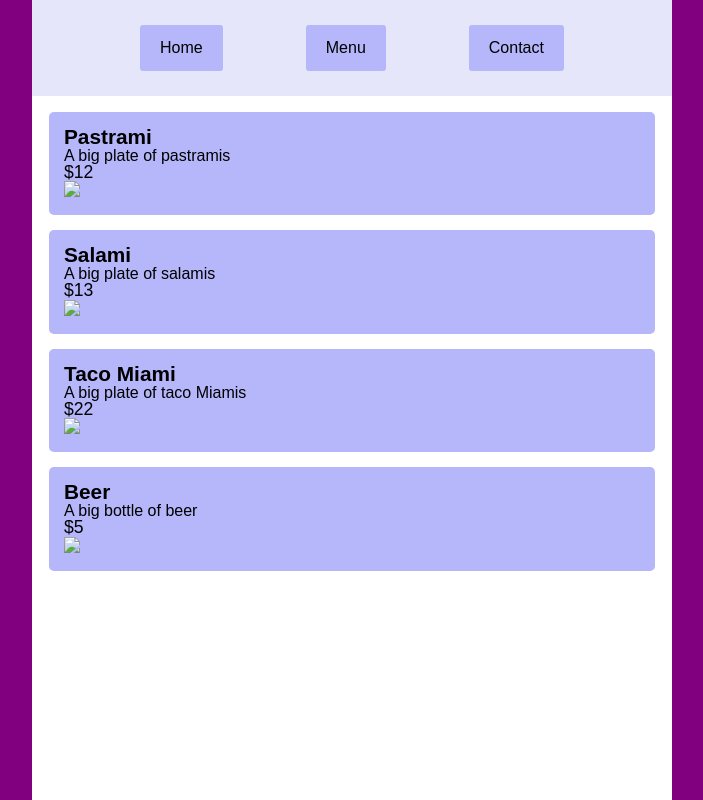
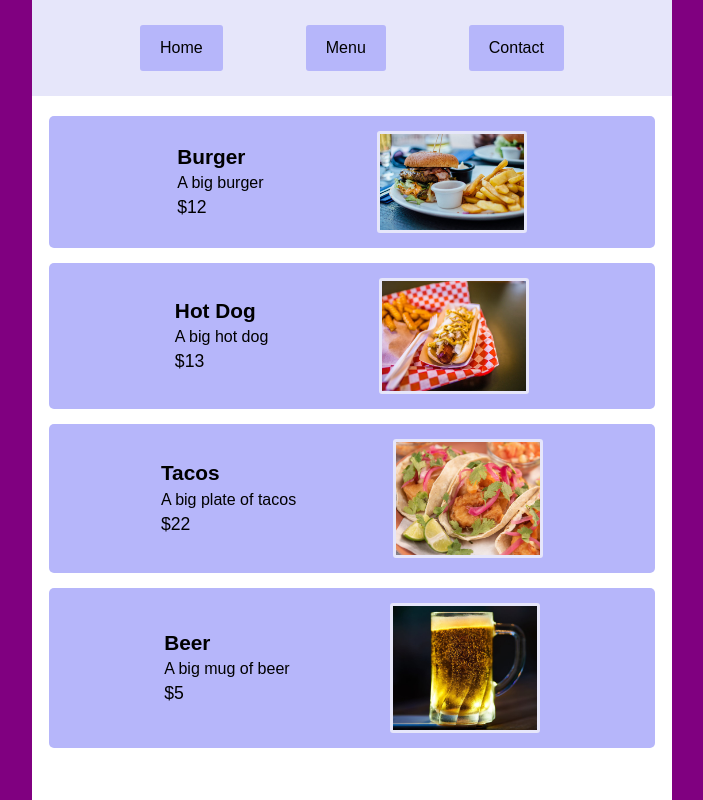
Before and after one commit to strbytes/odin-restaurant, a website built with webpack: page src/index.html in a window 1280 px wide. Both pictures are taken after a click on the item "Menu". Shown: the whole page, without its empty margins (288-991 px from the left). Built offline with nearby package versions, Linux system fonts and the light colour scheme; files whose address does not match are found by name.

Commit message:
Finish menu, add pictures and attribution

```diff
--- a/src/menu.js
+++ b/src/menu.js
@@ -1,3 +1,8 @@
+import burger from './burger.jpeg';
+import hotdog from './hotdog.jpeg';
+import tacos from './tacos.jpeg';
+import beer from './beer.jpeg';
+
 function MenuItem(name, desc, price, image) {
   return {
     "name": name,
@@ -7,15 +12,17 @@ function MenuItem(name, desc, price, image) {
     "makeCard": function() {
       const card = document.createElement("div");
       card.classList.add("card");
+      const text = document.createElement("div");
+      card.appendChild(text);
       const header = document.createElement("h3");
       header.textContent = name;
-      card.appendChild(header);
+      text.appendChild(header);
       const descNode = document.createElement("p");
       descNode.textContent = desc;
-      card.appendChild(descNode);
+      text.appendChild(descNode);
       const priceNode = document.createElement("h4");
       priceNode.textContent = "$" + price;
-      card.appendChild(priceNode);
+      text.appendChild(priceNode);
       const imageNode = new Image();
       imageNode.src = image;
       card.appendChild(imageNode);
@@ -26,10 +33,10 @@ function MenuItem(name, desc, price, image) {
 }
 
 const Menu = [
-  MenuItem("Pastrami", "A big plate of pastramis", 12, 'pastrami.jpg'),
-  MenuItem("Salami", "A big plate of salamis", 13, 'salami.jpg'),
-  MenuItem("Taco Miami", "A big plate of taco Miamis", 22, 'tacomiami.jpg'),
-  MenuItem("Beer", "A big bottle of beer", 5, 'beer.jpg'),
+  MenuItem("Burger", "A big burger", 12, burger),
+  MenuItem("Hot Dog", "A big hot dog", 13, hotdog),
+  MenuItem("Tacos", "A big plate of tacos", 22, tacos),
+  MenuItem("Beer", "A big mug of beer", 5, beer),
 ]
 
 const createMenuPage = function() {
--- a/src/style.css
+++ b/src/style.css
@@ -46,7 +46,7 @@ body > div {
 }
 
 #home, #menu, #contact form {
-    margin-top: 1em;
+	margin: 20px 0 20px 0;
     display: flex;
     flex-direction: column;
     align-items: center;
@@ -73,6 +73,15 @@ body > div {
     padding: 15px;
     border-radius: 5px;
     width: 90%;
+	display: flex;
+	justify-content: space-evenly;
+	align-items: center;
+}
+
+.card div {
+	display: flex;
+	flex-direction: column;
+	gap: .5rem;
 }
 
 .card h3 {
@@ -83,3 +92,9 @@ body > div {
 .card h4 {
     font-size: 1.1rem;
 }
+
+.card img {
+	width: 25%;
+	border: 3px solid lavender;
+	border-radius: 3px;
+}
```
Also changed, not shown: README.md, src/beer.jpeg (added), src/burger.jpeg (added), src/hotdog.jpeg (added), src/tacos.jpeg (added).
